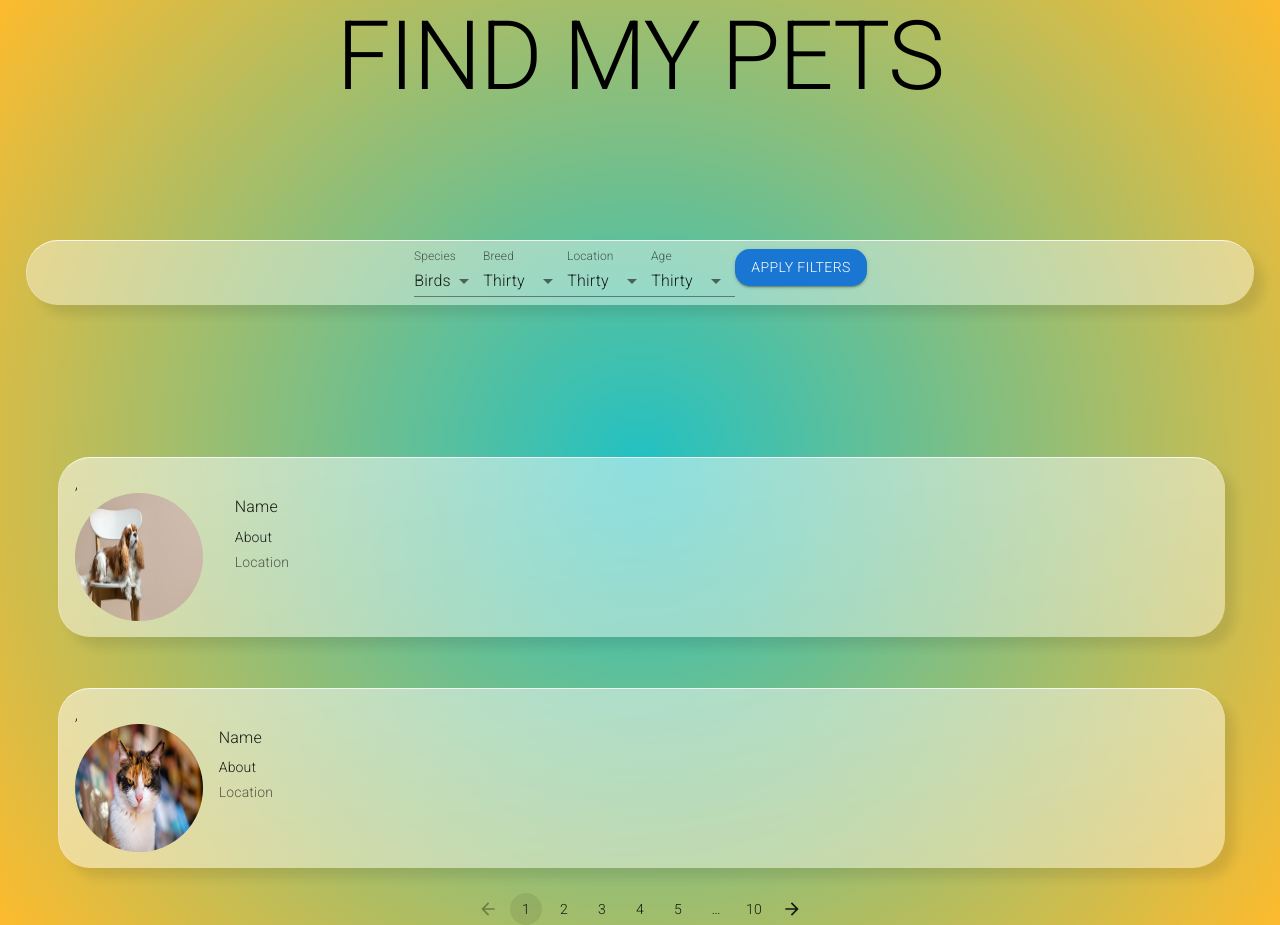
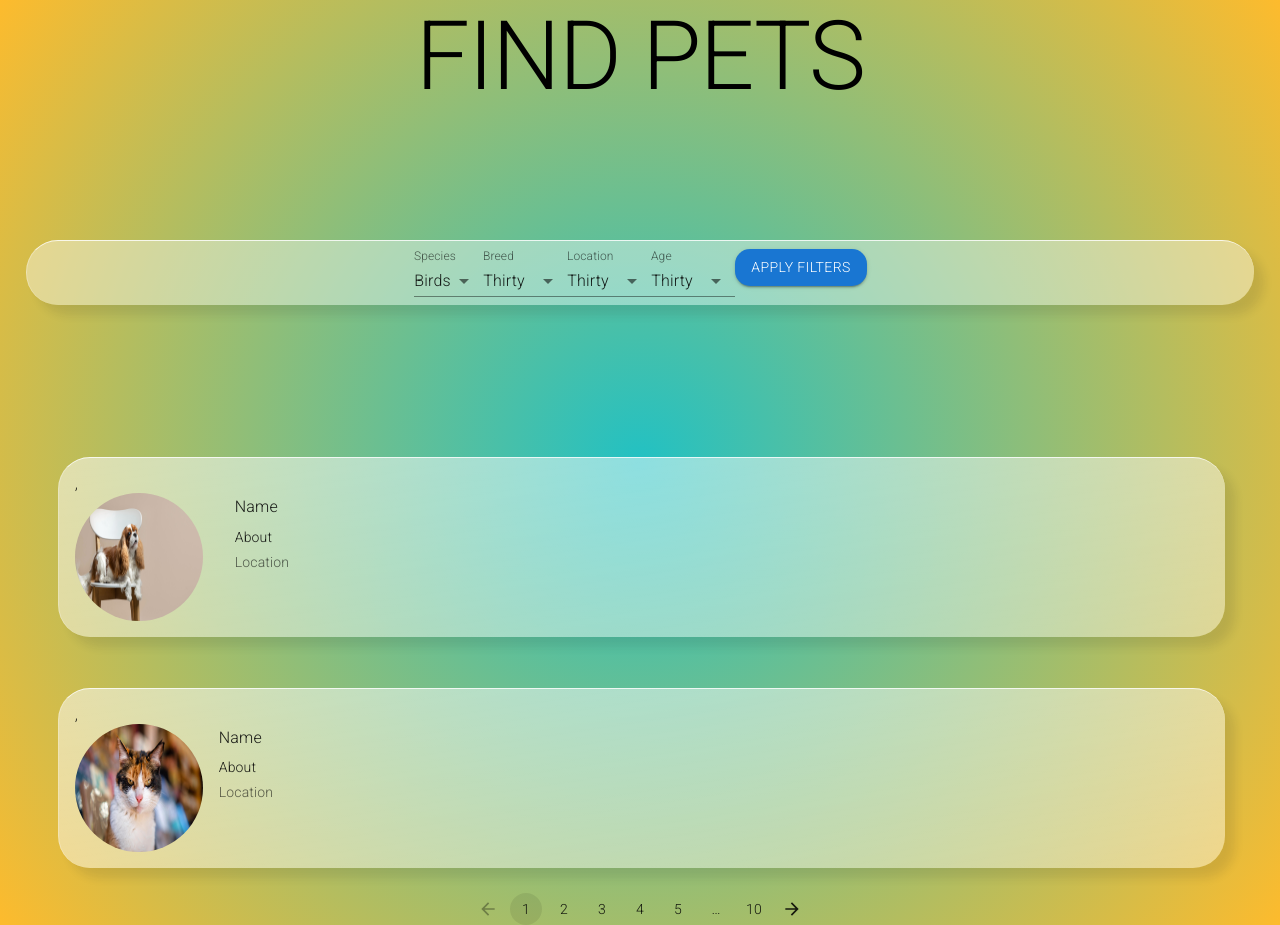
Before and after one commit to hargunkaur286/find_my_friend, a React (Create React App) app: page /find in a window 1280 px wide. Built offline with nearby package versions, Linux system fonts and the light colour scheme.

Commit message:
heading pets changed

```diff
--- a/src/components/FINDPETS/Filters.jsx
+++ b/src/components/FINDPETS/Filters.jsx
@@ -7,7 +7,7 @@ const Filters = () => {
   return (
   <>
   <Box>
-        <Typography variant='h1' textAlign={"center"} >FIND MY PETS</Typography>
+        <Typography variant='h1' textAlign={"center"} >FIND  PETS</Typography>
     <Choices/>
 
 
```
